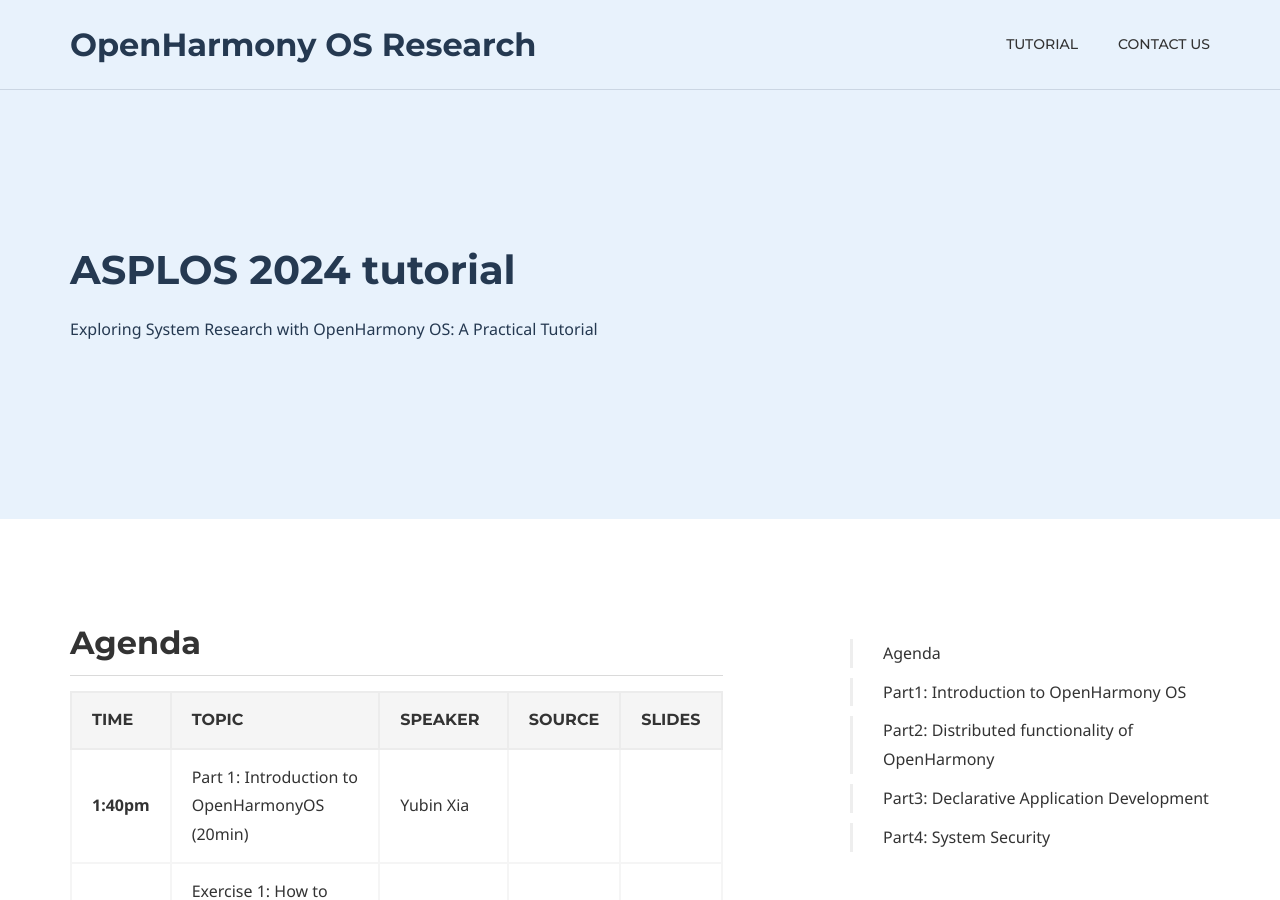
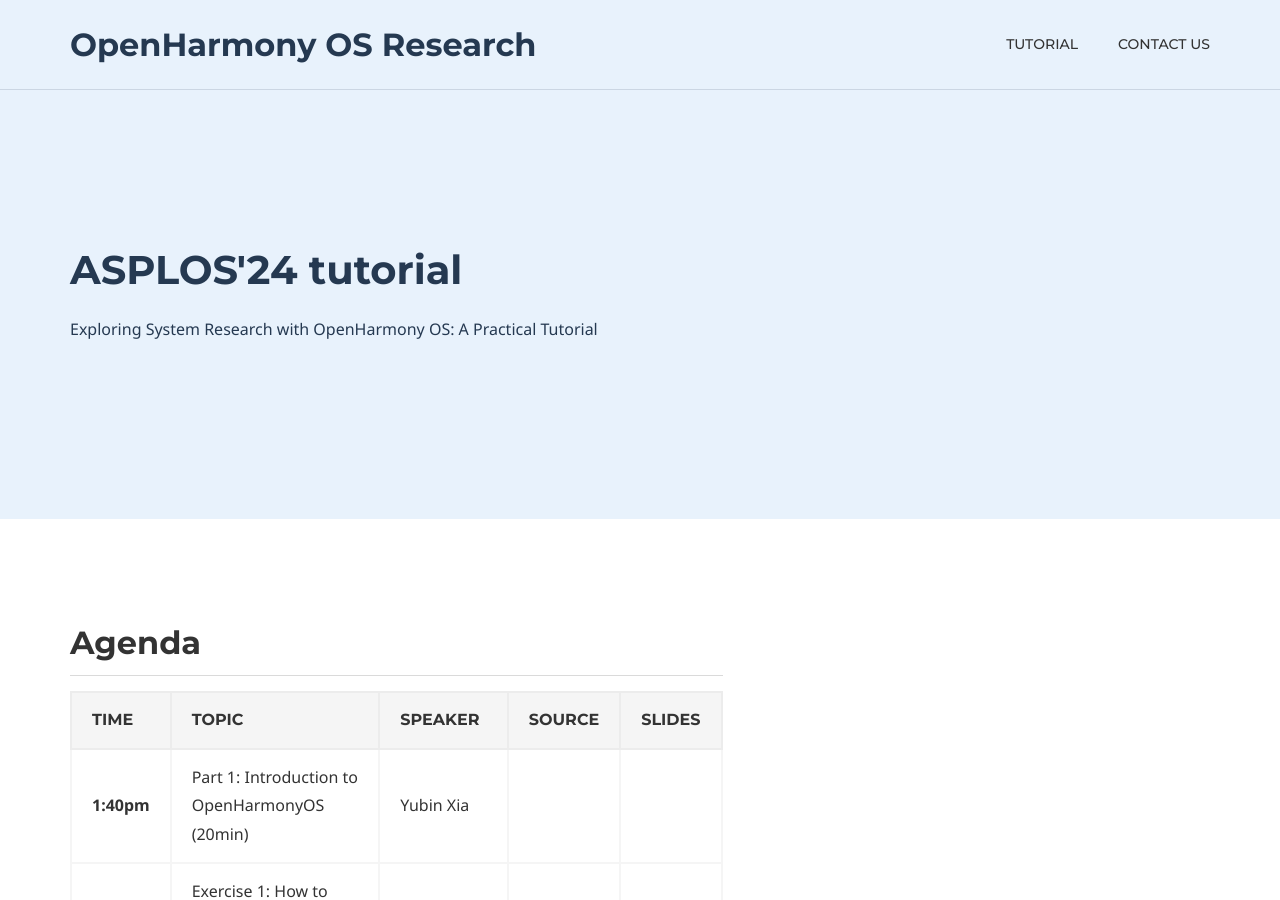
Before and after one commit to openharmony-research/openharmony-research.github.io, a Jekyll site: the page built from tutorial.md, in a window 1280 px wide and 900 px high. Built offline with Jekyll 4.4.1, drawn with Linux system fonts in a browser that asks for light colours; some web fonts are replaced.

Commit message:
polished
Signed-off-by: Dong Du <Dd_nirvana@sjtu.edu.cn>

```diff
--- a/_config.yml
+++ b/_config.yml
@@ -8,11 +8,11 @@
             image:
         nav:
             - item_name: Tutorial
-              item_url: 'tutorial'
+              item_url: '/tutorial'
                 #- item_name: Item 2
                 #  item_url: '#'
             - item_name: Contact us
-              item_url: 'authors'
+              item_url: '/authors'
     footer:
         content:
             logo:
--- a/doks-theme/_layouts/default.html
+++ b/doks-theme/_layouts/default.html
@@ -69,11 +69,13 @@
 							{{ content }}
 						</div><!-- /.content -->
 					</div><!-- /.col -->
+					<!--
 					<div class="col-md-4 col-md-offset-1">
 						<div class="sections-list-wrapper">
-							<div class="sections-list js-sections js-affix js-scrollspy hidden-xs hidden-sm"></div><!-- /.sections-list -->
+							<div class="sections-list js-sections js-affix js-scrollspy hidden-xs hidden-sm"></div>
 						</div>
-					</div><!-- /.col -->
+					</div>
+					-->
 				</div><!-- /.row -->
 			</div><!-- /.container -->
 		</div><!-- /.section -->
--- a/tutorial.md
+++ b/tutorial.md
@@ -5,7 +5,7 @@
 comments: false
 
 # Hero section
-title: ASPLOS 2024 tutorial
+title: ASPLOS'24 tutorial
 description: "Exploring System Research with OpenHarmony OS: A Practical Tutorial"
 
 # Author box
```
